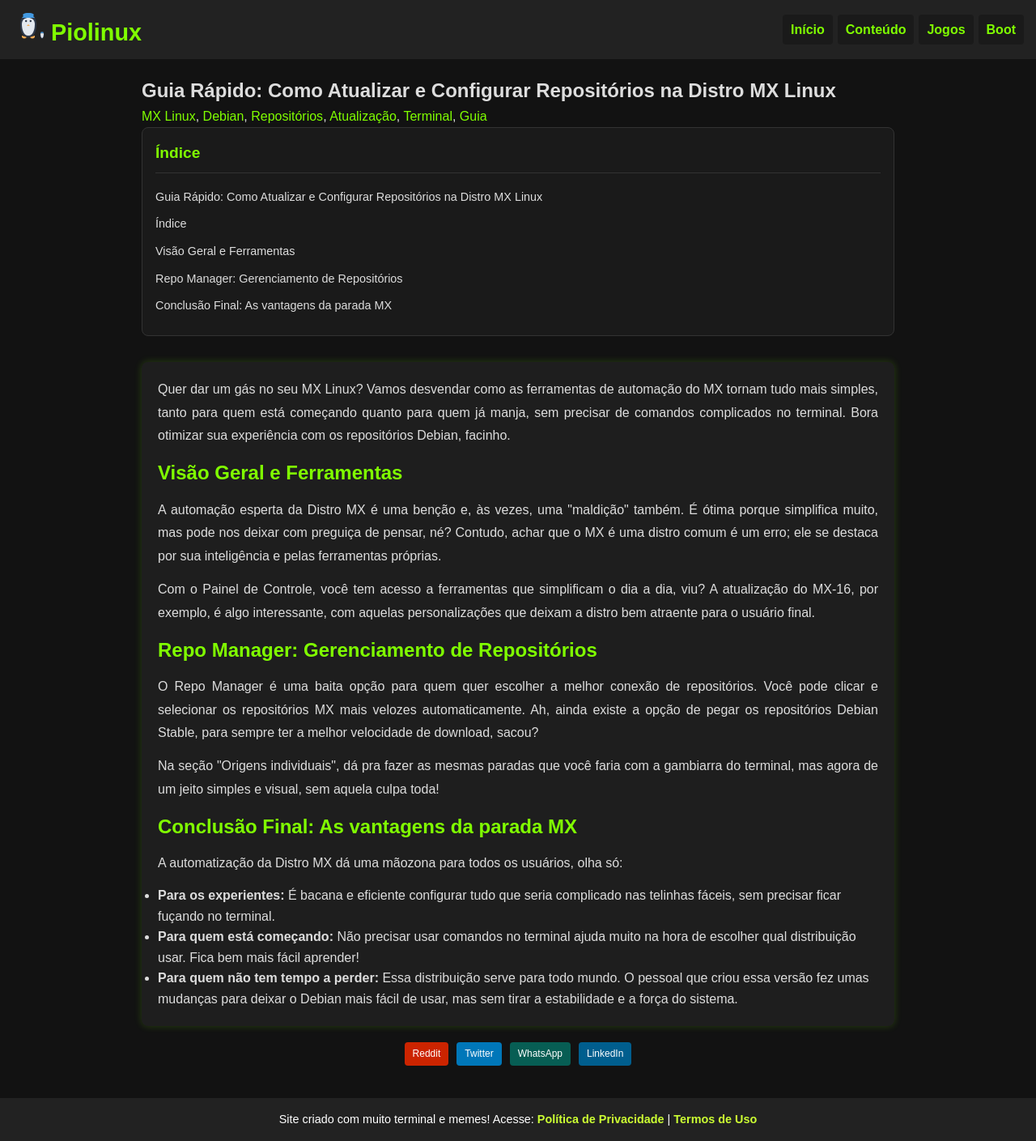
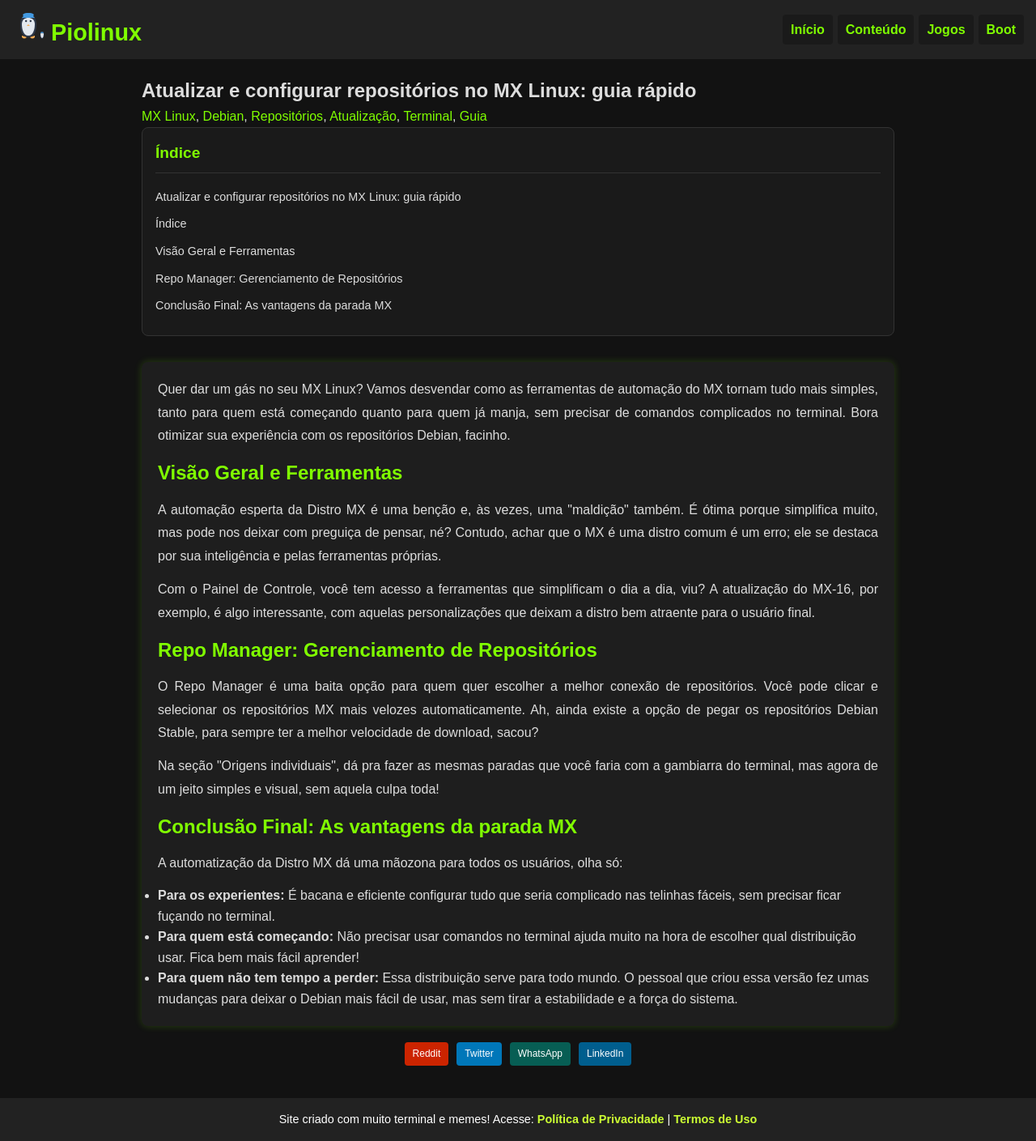
Before and after one commit to Piolinux/piolinux-site, a Jekyll site: the page built from _posts/2025-08-12-atualizar-e-configurar-repositórios-no-mx-linux-guia-rápido.md, in a window 1280 px wide. Shown: the whole page at 81% size. Built offline with Jekyll 4.4.1, drawn with Linux system fonts in a browser that asks for light colours.

Commit message:
Update and rename 2025-08-12-guia-rapido-como-atualizar-e-configurar-repositorios-na-distro-mx-linux.md to 2025-08-12-atualizar-e-configurar-repositórios-no-mx-linux-guia-rápido.md

```diff
--- a/_posts/2025-08-12-guia-rapido-como-atualizar-e-configurar-repositorios-na-distro-mx-linux.md
+++ b/_posts/2025-08-12-atualizar-e-configurar-repositórios-no-mx-linux-guia-rápido.md
@@ -1,6 +1,6 @@
 ---
 layout: default
-title: "Guia Rápido: Como Atualizar e Configurar Repositórios na Distro MX Linux"
+title: "Atualizar e configurar repositórios no MX Linux: guia rápido"
 author: "Piolinux"
 date: 2025-08-12 09:37:28 -0300
 categories: [Linux, Tutoriais, MX Linux]
```
